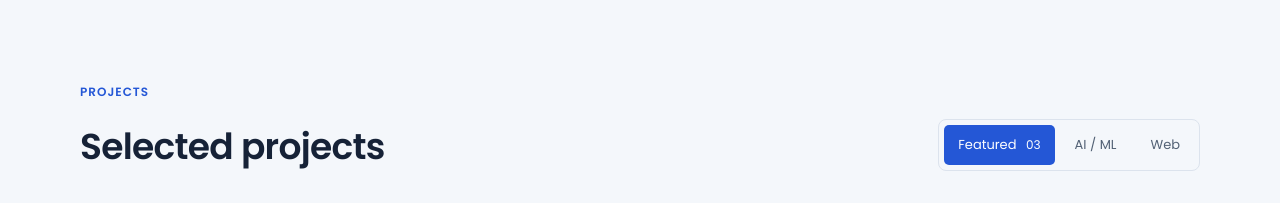
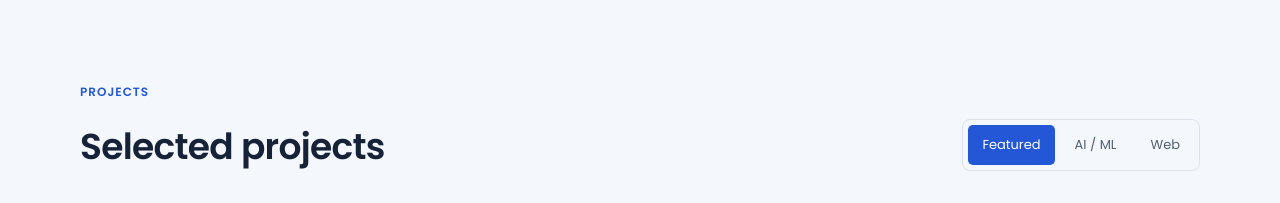
Before and after one commit to adharika4/Portfolio, a plain HTML site: page index.html in a window 1280 px wide. Shown: the part 2440-2643 px from the top of the page. Drawn offline with Linux system fonts and the light colour scheme.

Commit message:
Simplify selected projects Featured filter label

```diff
--- a/index.html
+++ b/index.html
@@ -169,7 +169,7 @@
         <div class="section-heading">
 <h2 id="projects-title">Selected projects</h2>
 <div class="project-filters" role="group" aria-label="Filter featured projects">
-<button class="filter active" type="button" data-filter="all" aria-pressed="true">Featured <span>03</span></button><button class="filter" type="button" data-filter="ai" aria-pressed="false">AI / ML</button><button class="filter" type="button" data-filter="web" aria-pressed="false">Web</button>
+<button class="filter active" type="button" data-filter="all" aria-pressed="true">Featured</button><button class="filter" type="button" data-filter="ai" aria-pressed="false">AI / ML</button><button class="filter" type="button" data-filter="web" aria-pressed="false">Web</button>
 </div>
 </div>
         <p id="filter-status" class="sr-only" aria-live="polite">Showing all 3 projects.</p>
```
